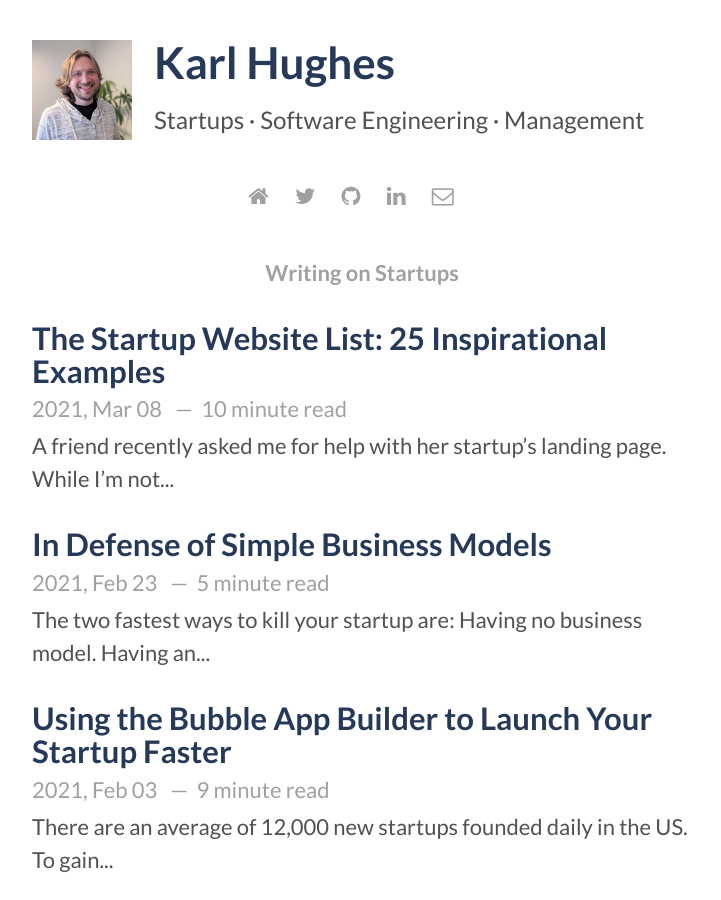
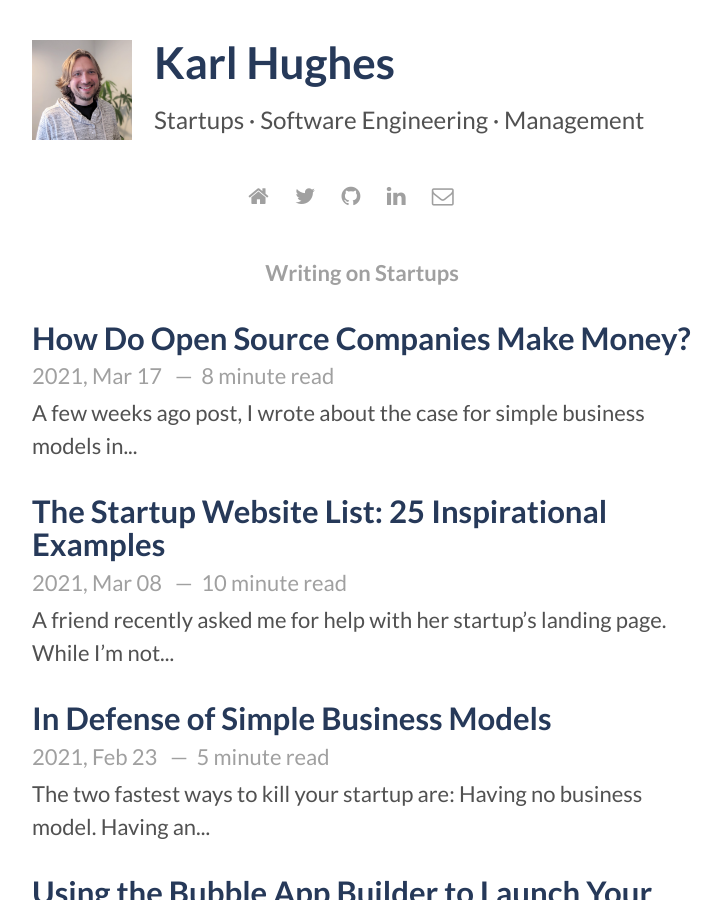
Before and after one commit to karllhughes/personal-blog-5, a Jekyll site: the page built from startups.html, in a window 1280 px wide and 900 px high. Shown: the whole window, without its empty margins (278-999 px from the left). Built offline with Jekyll 4.4.1, drawn with Linux system fonts in a browser that asks for light colours; some of the changed lines change nothing that is shown.

Commit message:
Adding open source post

```diff
--- a/_posts/2020-11-27-2020s.markdown
+++ b/_posts/2020-11-27-2020s.markdown
@@ -37,7 +37,7 @@ AI will excel by partnering with humans. For example, GPT-3 [is not going to wri
 **This pattern of human-AI partnerships will be the defining technological advancement of the 2020s.** Machines will help us [write code](https://www.nytimes.com/2020/11/24/science/artificial-intelligence-ai-gpt3.html), [automate business processes](https://medium.com/@intelligent_pathways/business-process-automation-with-artificial-intelligence-4828356488b7), [create art](https://aiartists.org/), [reduce medical errors](https://medium.com/swlh/artificial-intelligence-to-reduce-medical-errors-d87bdb8e1ce5), [perform better in sports](https://www.cio.com/article/3400877/artificial-intelligence-in-sports-a-smarter-path-to-victory.html), and much more. It’s going to take time for us to figure out how best to partner with our computer allies in these ventures, but I’m really excited to see what people come up with.
 
 ### “No-Code” and “Low-Code”
-Low-cost access to higher-level abstractions in the form of open-source frameworks, languages, and libraries have completely changed software development. Software developers are [the plumbers of the 21st century](https://www.karllhughes.com/posts/plumbing): it takes some skill to learn all the tools, but you don’t need to forge your own pipes to install a toilet.
+Low-cost access to higher-level abstractions in the form of [open-source frameworks, languages, and libraries](/posts/open-source-companies) have completely changed software development. Software developers are [the plumbers of the 21st century](https://www.karllhughes.com/posts/plumbing): it takes some skill to learn all the tools, but you don’t need to forge your own pipes to install a toilet.
 
 [No-code is just the next higher-level abstraction for writing software](https://www.telerik.com/blogs/what-no-code-movement-means-for-software-developers), and it’s going to allow [millions of “non-developers” to build custom software](https://www.zdnet.com/article/is-software-now-everybodys-job-the-implications-of-low-code-and-no-code-for-developers/). While it won’t supplant the need for specialized applications at large businesses, it will [remove the requirement for new startups and small businesses to have a technical founder](https://www.karllhughes.com/posts/creating-a-tech-startup-without-a-developer).
 
--- /dev/null
+++ b/_posts/2021-03-17-open-source-companies.markdown
@@ -0,0 +1,110 @@
+---
+layout: post
+title: "How Do Open Source Companies Make Money?"
+date: 2021-03-17
+img: /assets/img/open-source-companies.png
+categories:
+- Software Engineering
+- Startups
+---
+
+A few weeks ago post, I wrote about the [case for simple business models](/posts/startup-business-models) in startups. This sparked a later conversation about open source companies and their business models. So, I figured I would focus on the question of how companies building open source software make profitable businesses.
+
+I'll start with a brief example...
+
+## The Story of _Diaspora_
+
+[<img src="https://i.imgur.com/dad9z2a.jpg" style="width: 240px; float: right; margin-left: 10px;" alt="More Awesome Than Money book cover" />](https://amzn.to/3dBhUXk)
+
+I recently finished [More Awesome Than Money](https://amzn.to/3dBhUXk), a book about the college students who started [Diaspora](https://en.wikipedia.org/wiki/Diaspora_(social_network)), an open source, privacy-focused answer to Facebook. As a business, Diaspora was never very impressive, but its message resonated. They raised over $200,000 from Kickstarter and ended up with over half a million users at their peak.
+
+With such a successful launch, you'd think that Diaspora could buy enough time to figure out how to grow the project and make a viable business, but it's not that easy. Being decentralized meant that they couldn't really charge users (at least not all of them) and it worried traditional investors who wanted to see a plan for monetization. Additionally, the founders were inexperienced college students who struggled to retain good employees and managers.
+
+The social network eventually met a slow, tragic end with one of the founders committing suicide and another heading back to college. The remaining founders ran out of money and while the codebase is still [under active development](https://github.com/diaspora/), it runs as a non-profit that is largely supported by its contributors.
+
+## Why do People Write Open Source Software?
+> "People engage in creative endeavours because it satisfies some deep need within themselves to exercise creativity and solve problems often with little regard to the societal benefit." - [James Bottomley, Distinguished Engineer at IBM Research](https://opensource.org/node/1009)
+
+To be honest, most open source projects aren't started for money. Part of the point of the Diaspora story is that even though their business failed, their idea and their codebase lives on. Software developers who write open source software rarely care to monetize it as the road to making money in open source is much more difficult than making money as a software engineer.
+
+But maintaining a large open source project [is a lot of work](https://mikemcquaid.com/2019/05/20/research-study-interview-work-of-maintaining-open-source-software/), and many developers wouldn't mind being paid for their time. Some even go so far as to spawn successful companies from their open source projects, but this is admittedly rare.
+
+## The Challenge of Open Source Business Models
+To understand the reason that building a profitable open source business is hard, you first have to understand what open source software is and how licenses work.
+
+### What is an Open Source Company?
+**An open source company as any business whose primary product is open source software.**
+
+Software that is open source distributes the source code publicly. Because maintaining software is a lot of work, many of the largest open source projects are primarily supported and owned by for-profit companies.
+
+A well-known example is [Automattic](https://automattic.com/), the parent company that maintains and distributes [WordPress.org](https://wordpress.org/). While Automattic now runs several closed source software products in addition to the open source WordPress, they started primarily as an open source business.
+
+![WordPress is owned by Automattic, an open source company](https://i.imgur.com/7h5UkeF.png)
+
+[Red Hat](https://www.redhat.com/en/about/open-source), the maintainer of one of the most popular Linux distributions, is another example of a large open source company. While they continue to build some [free, open source solutions](https://developers.redhat.com/products), they offer high-touch services and remote support to maintain the business.
+
+![Red Hat is an example of an open source company](https://i.imgur.com/On0vVjm.png)
+
+### Open Source Does Not Necessarily Mean Free
+So if the source code in open source software is available to anyone on the internet, why does anyone pay for it? While much open source software is free, that's not necessarily the case as [many different licensing schemes are available](https://opensource.org/licenses).
+
+I'm not a lawyer, but I've built enough software to understand that just because code is out there on the internet doesn't mean you're necessarily allowed to use it. Similar to how images are subject to copyright even though they can be viewed online, code is also copyrighted by default. You can't just copy a nontrivial codebase and use it in your application without permission.
+
+Some open source licenses come with restrictions. For example, some require you to make any software you build with their code open source as well. Others are open source, but not free for for-profit enterprises to use.
+
+Now, let's not be naive. Once software is out in the public domain, some people will steal it, and they'll likely get away with it. But, for open source companies, this might not be a huge problem. In the rest of this article, I'll share some of the most popular ways for open source businesses to profit from their code, even when it's available for all the world to see.
+
+## 6 Ways Open Source Companies Can Make Money
+
+> "[There have] only been two successful models for monetizing open source. One is the public cloud model (...offering open source as a service) and then [there is] Red Hat's model, which is to be a significant contributor and offer on-premises [software] and drive roadmaps for customers." - [Jim Whitehurst, CEO at Red Hat](https://www.techrepublic.com/article/heres-red-hats-open-secret-on-how-to-make-3b-selling-free-stuff/)
+
+While Jim might be right about there being two primary business models for open source software, I think there are enough variations that it's worth mentioning a few more. I've worked with several open source companies in the past (as a contributor, service provider, and consultant), and I've seen six ways that they can make money:
+
+### 1. Donations
+
+![Donations power many open source projects](https://i.imgur.com/o0WcosX.jpg)
+
+While not typically used by large for-profit companies, some individual developers make pretty good money by taking donations for their open source work. Patreon, GitHub, and [Buy Me A Coffee](https://www.buymeacoffee.com/) are all popular platforms that allow individuals and businesses to help support open source projects that they use or want to see maintained.
+
+The downside to this model is that it's really hard to build predictable, sustainable income from it. Some people will heavily use and benefit from updates while [never paying the creators](https://www.ashedryden.com/blog/the-ethics-of-unpaid-labor-and-the-oss-community), and this frustrates those who do support the project. If you've ever asked your boss if you can start paying for some of the free, open source software you use at work, you know how tough this can be to sell.
+
+### 2. Hosted Version of the Product
+Some open source projects allow you to run their software on your own servers for free, but they'll charge you for a hosted version. For example, you can deploy [n8n.io](https://n8n.io/) to an AWS or DigitalOcean machine and keep it running on your own, or you can [sign up for their hosted version](https://www.n8n.cloud/) and avoid the hassle of maintaining servers.
+
+While this tactic won't work for every open source project, it's a very popular option. It offers a clear delineation between the paid and free versions of the product, and can be bundled with other features like support and training. The downside is that your margins are never going to be very high. If you charge too much, users will be able to justify the cost of maintaining their own servers.
+
+### 3. Paid Support or Courses
+Red Hat's model of open source software financed by paid support contracts and on-premise configuration takes more human hours, but it allows them to improve the user experience dramatically. When companies look at the cost to troubleshoot open source software, it's usually a better deal to sign up with the people who made the software rather than learn it themselves.
+
+If you want to make your software more accessible, you can sell training at a lower cost than hands-on management and support. For example, [The Linux Foundation](https://shareasale.com/r.cfm?b=734319&u=1653894&m=59485&urllink=&afftrack=) helps maintain hundreds of open source projects and makes money through [its training courses](https://shareasale.com/r.cfm?b=734319&u=1653894&m=59485&urllink=&afftrack=).
+
+<a target="_blank" href="https://shareasale.com/r.cfm?b=1214291&amp;u=1653894&amp;m=59485&amp;urllink=&amp;afftrack="><img src="https://static.shareasale.com/image/59485/TrainingAffiliateAds_728x90-Generic.png" border="0" /></a>
+
+### 4. Open Core
+Adam Wathan started Tailwind UI as an open source CSS library in 2017. After two years, he [went full-time on the project](https://adamwathan.me/going-full-time-on-tailwind-css/) and has now made [$2 million in revenue from the project](https://adamwathan.me/tailwindcss-from-side-project-byproduct-to-multi-mullion-dollar-business/).
+
+While Wathan's story is exceptional, it highlights how a free, open source project can make real money by charging for extras (in Adam's case it's [premade UI components](https://tailwindui.com/)). I would call Tailwind an open core product because while the framework and features are all free, you can support the project and save yourself time by buying extras.
+
+Some open core projects do this by charging for features that larger customers are more likely to need like advanced user management, specialized integrations, or SAML access (there was a [good thread on Indie Hackers about this model recently](https://www.indiehackers.com/post/how-i-earn-a-living-selling-my-open-source-software-476f6bb07e)). This is a solid strategy if you know enterprise users will need certain things that individuals and small companies won't.
+
+### 5. Dual Licensing
+Similar to the open core model, some open source projects offer a dual license. This might allow a small, independent developer to use the software free, but companies using it for a profit must pay a license fee. For example, [Qt offers a dual license](https://www.qt.io/licensing/):
+
+> "Qt for Application Development is dual-licensed under commercial and open source licenses. The commercial Qt license gives you the full rights to create and distribute software on your own terms without any open source license obligations...Qt for Application Development is also available under GPL and LGPLv3 open source licenses."
+
+Companies can decide which license is appropriate and pay Qt as needed. While some companies might abuse this license structure, lawyers will look at things like this in detail if the company ever decides to sell or go public.
+
+### 6. Selling Other Products
+As in Automattic's case, they offer a free, open source product (WordPress.org) and a suite of related and unrelated proprietary products to generate revenue from. This model is easiest to manage if your other products support the open source one, but some companies raise money from venture capitalists to fund the open source tool's growth while they figure out other products to build.
+
+The downside to this model is that building and maintaining multiple products is a lot of work. Small teams will find this distracting and it might mean the open source product suffers.
+
+## Learning More
+
+[<img src="https://i.imgur.com/BQxNXfE.jpg" style="width: 240px; float: right; margin-left: 10px;" alt="For Fun and Profit book cover" />](https://amzn.to/3buqGnd)
+
+If you're interested in building a profitable open source project and you want to learn more, I'd suggest a few resources:
+
+- [For Fun and Profit: A History of the Free and Open Source Software Revolution](https://amzn.to/3buqGnd) - If you're looking to learn about the history of open source, Tozzi's book is a good starting point. It's brief and mostly objective.
+- [Fundamentals of Open Source Management](https://shareasale.com/r.cfm?b=734319&u=1653894&m=59485&urllink=training%2Elinuxfoundation%2Eorg%2Ftraining%2Ffundamentals%2Dof%2Dprofessional%2Dopen%2Dsource%2Dmanagement%2F&afftrack=) - This free course gives you a business and legal overview of open source. Good for technical and non-technical open source project contributors.
+- [Introduction to Open Source Development, Git, and Linux](https://shareasale.com/r.cfm?b=734319&u=1653894&m=59485&urllink=training%2Elinuxfoundation%2Eorg%2Ftraining%2Fintroduction%2Dto%2Dopen%2Dsource%2Ddevelopment%2Dgit%2Dand%2Dlinux%2F&afftrack=) - More technical in nature, this course will show you some best practices for developing secure, scalable open source software. This course focuses on open source software, an introduction to Linux systems and the use of Git, the revision control system.
```
